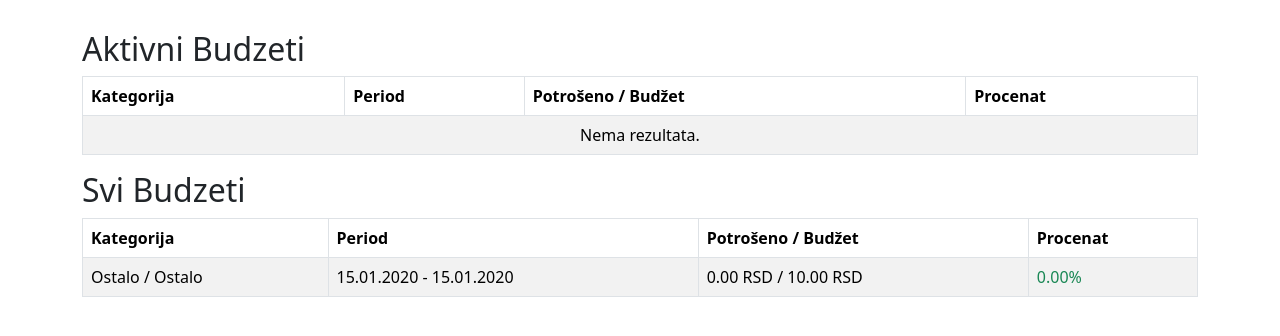
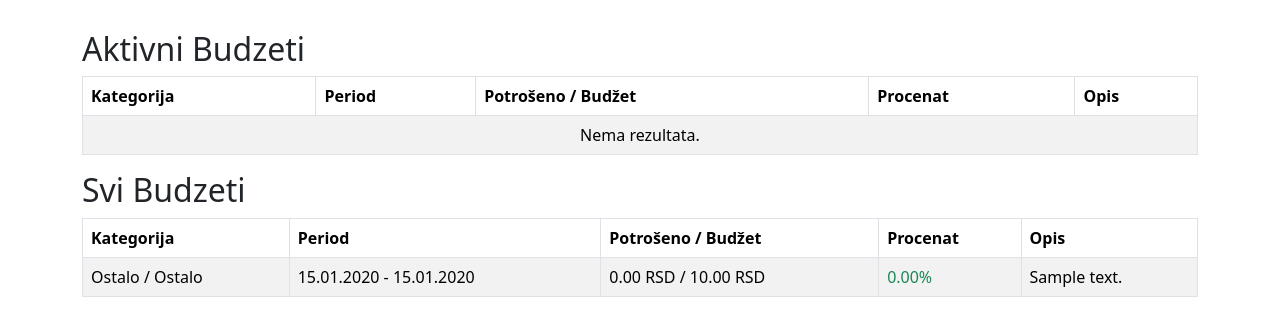
Before and after one commit to milos-zivanovic/wallet, a Django app: page /budgets/ in a window 1280 px wide. Shown: the part 59-395 px from the top of the page. Run offline with Django 4.2, Linux system fonts and the light colour scheme; a user stored in the database is signed in; data comes from the database, SQL or seed files in the repository; tables that the repository leaves empty hold one stand-in row (values such as "Sample post"); some libraries are stand-ins or nearby versions.

Commit message:
small changes on budget list

```diff
--- a/budgets/forms.py
+++ b/budgets/forms.py
@@ -13,7 +13,7 @@ class BudgetForm(forms.ModelForm):
 
     class Meta:
         model = Budget
-        fields = ['category', 'start_date', 'end_date', 'amount']
+        fields = ['category', 'start_date', 'end_date', 'amount', 'description']
         widgets = {
             'amount': forms.NumberInput(attrs={
                 'inputmode': 'numeric',
@@ -34,4 +34,5 @@ class BudgetForm(forms.ModelForm):
             'amount': 'Iznos',
             'start_date': 'Početni Datum',
             'end_date': 'Krajnji Datum',
+            'description': 'Opis',
         }
--- a/budgets/models.py
+++ b/budgets/models.py
@@ -11,6 +11,7 @@ class Budget(models.Model):
     start_date = models.DateField()
     end_date = models.DateField()
     amount = models.DecimalField(max_digits=8, decimal_places=2, validators=[MinValueValidator(0.01)])
+    description = models.CharField(max_length=255, blank=True)
 
     def __str__(self):
         return f"Budget for {self.category} - {self.amount}"
--- a/budgets/templates/budgets/budget_list.html
+++ b/budgets/templates/budgets/budget_list.html
@@ -13,6 +13,7 @@
                     <th>Period</th>
                     <th>Potrošeno / Budžet</th>
                     <th>Procenat</th>
+                    <th>Opis</th>
                 </tr>
             </thead>
             <tbody>
@@ -30,10 +31,11 @@
                                 {{ budget.percentage_spent|floatformat:2 }}%
                             </span>
                         </td>
+                        <td>{{ budget.description }}</td>
                     </tr>
                 {% empty %}
                     <tr>
-                            <td colspan="6" class="text-center">Nema rezultata.</td>
+                        <td colspan="7" class="text-center">Nema rezultata.</td>
                     </tr>
                 {% endfor %}
             </tbody>
@@ -51,6 +53,7 @@
                     <th>Period</th>
                     <th>Potrošeno / Budžet</th>
                     <th>Procenat</th>
+                    <th>Opis</th>
                 </tr>
             </thead>
             <tbody>
@@ -68,10 +71,11 @@
                                 {{ budget.percentage_spent|floatformat:2 }}%
                             </span>
                         </td>
+                        <td>{{ budget.description }}</td>
                     </tr>
                 {% empty %}
                     <tr>
-                            <td colspan="6" class="text-center">Nema rezultata.</td>
+                        <td colspan="7" class="text-center">Nema rezultata.</td>
                     </tr>
                 {% endfor %}
             </tbody>
```
Also changed, not shown: budgets/migrations/0007_budget_description.py (added).
